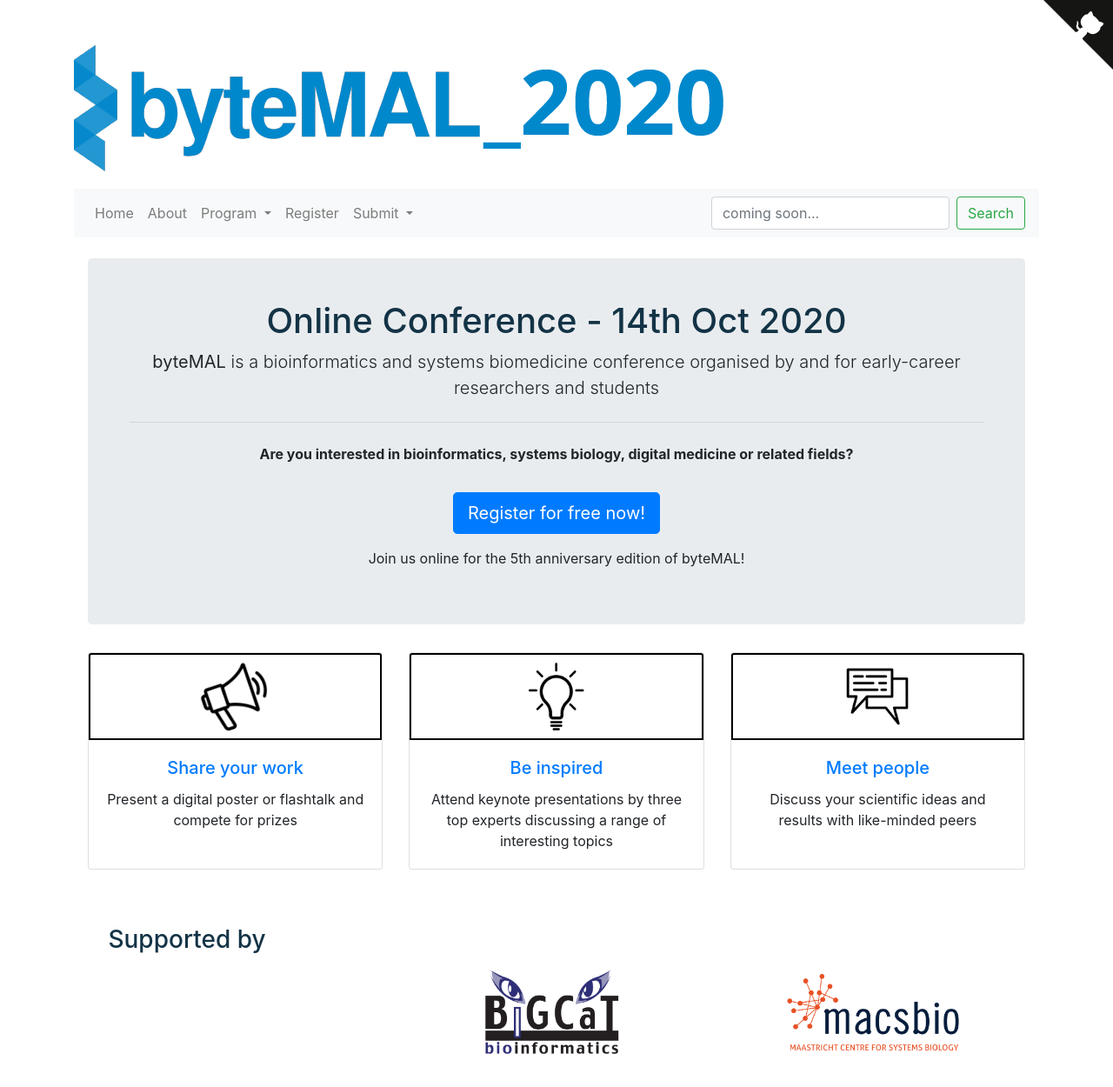
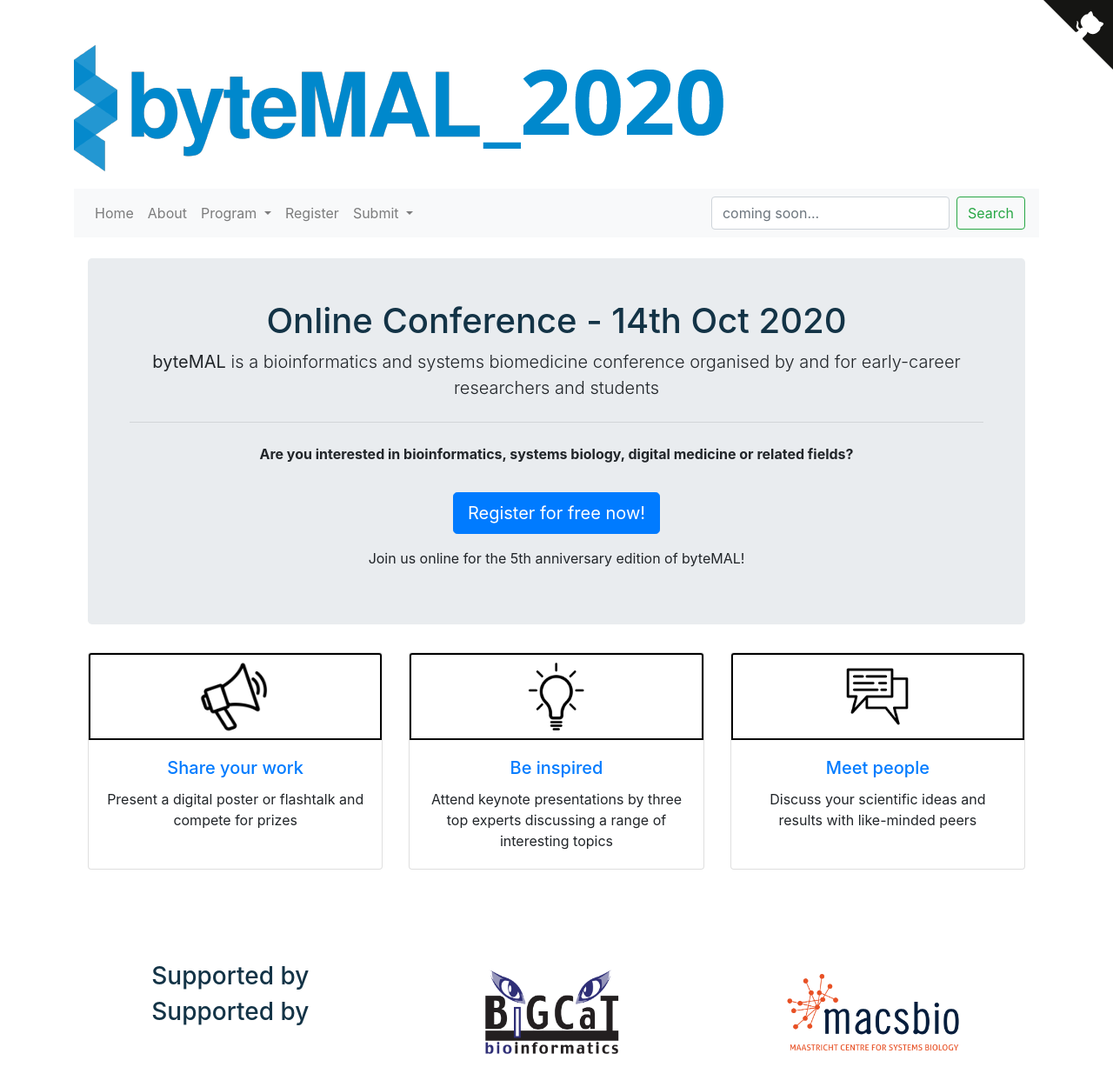
Before and after one commit to bytemal/bytemal-2020, a Jekyll site: the page built from index.html, in a window 1280 px wide. Shown: the whole page at 87% size. Built offline with Jekyll 4.4.1, drawn with Linux system fonts in a browser that asks for light colours.

Commit message:
Update default.html

```diff
--- a/_layouts/default.html
+++ b/_layouts/default.html
@@ -39,8 +39,10 @@
 <div class="container mb-9">
 <div class="row">
   <div class="column">
-    <div class="card-footer" style=height:100px;width:250px;vertical-align:middle;>
-      <h3> Supported by </h3>
+    <div class="card-footer">
+	    <h3 style="color: #FFFFFF"> Supported by </h3>
+	    <h3> Supported by </h3>
+	    <h3> Supported by </h3>
     </div>
   </div>
 
```
